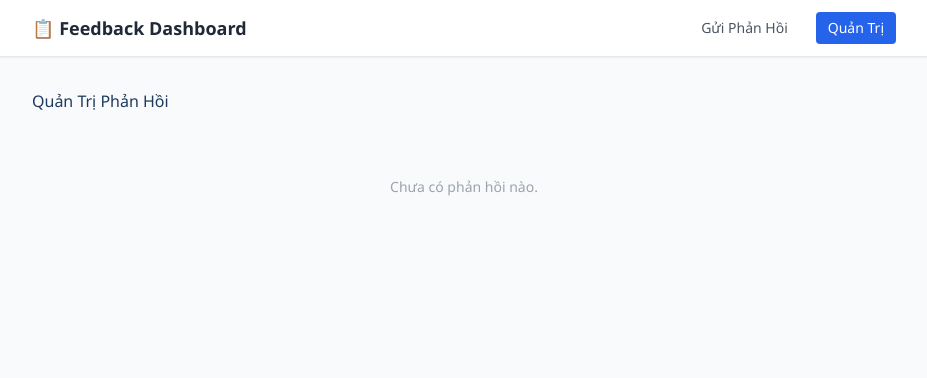
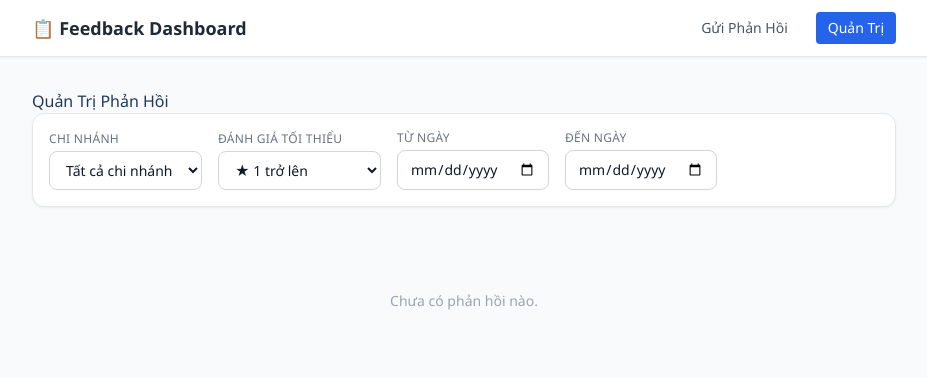
Before and after one commit to sinhvien4-pixel/feedback-dashboard, a plain HTML site: page pages/admin.html in a window 1280 px wide. Shown: the whole page, without its empty margins (176-1103 px from the left). Drawn offline with nearby package versions, Linux system fonts and the light colour scheme.

Commit message:
feat: admin filters — location, min rating, date range

```diff
--- a/pages/admin.html
+++ b/pages/admin.html
@@ -12,6 +12,40 @@
 
   <div class="page-container">
     <h1>Quản Trị Phản Hồi</h1>
+
+    <!-- Filters -->
+    <div class="bg-white border border-gray-200 rounded-xl shadow-sm p-4 mb-5 flex flex-wrap gap-4 items-end">
+      <div class="flex flex-col gap-1">
+        <label class="text-xs font-medium text-gray-500 uppercase tracking-wide" for="filterLocation">Chi nhánh</label>
+        <select id="filterLocation" class="border border-gray-300 rounded-lg px-3 py-2 text-sm bg-white focus:outline-none focus:ring-2 focus:ring-blue-400">
+          <option value="">Tất cả chi nhánh</option>
+          <option value="Hà Nội">Hà Nội</option>
+          <option value="Đà Nẵng">Đà Nẵng</option>
+          <option value="TP.HCM">TP.HCM</option>
+        </select>
+      </div>
+
+      <div class="flex flex-col gap-1">
+        <label class="text-xs font-medium text-gray-500 uppercase tracking-wide" for="filterRating">Đánh giá tối thiểu</label>
+        <select id="filterRating" class="border border-gray-300 rounded-lg px-3 py-2 text-sm bg-white focus:outline-none focus:ring-2 focus:ring-blue-400">
+          <option value="1">★ 1 trở lên</option>
+          <option value="2">★★ 2 trở lên</option>
+          <option value="3">★★★ 3 trở lên</option>
+          <option value="4">★★★★ 4 trở lên</option>
+          <option value="5">★★★★★ 5 sao</option>
+        </select>
+      </div>
+
+      <div class="flex flex-col gap-1">
+        <label class="text-xs font-medium text-gray-500 uppercase tracking-wide" for="filterFrom">Từ ngày</label>
+        <input id="filterFrom" type="date" class="border border-gray-300 rounded-lg px-3 py-2 text-sm focus:outline-none focus:ring-2 focus:ring-blue-400" />
+      </div>
+
+      <div class="flex flex-col gap-1">
+        <label class="text-xs font-medium text-gray-500 uppercase tracking-wide" for="filterTo">Đến ngày</label>
+        <input id="filterTo" type="date" class="border border-gray-300 rounded-lg px-3 py-2 text-sm focus:outline-none focus:ring-2 focus:ring-blue-400" />
+      </div>
+    </div>
 
     <div id="tableWrap"></div>
   </div>
@@ -38,20 +72,44 @@
     }
 
     function render() {
-      const entries = JSON.parse(localStorage.getItem('feedbackEntries') || '[]');
+      const all = JSON.parse(localStorage.getItem('feedbackEntries') || '[]');
+      const sorted = [...all].sort((a, b) => new Date(b.timestamp) - new Date(a.timestamp));
+
+      const location  = document.getElementById('filterLocation').value;
+      const minRating = Number(document.getElementById('filterRating').value);
+      const fromVal   = document.getElementById('filterFrom').value;   // 'YYYY-MM-DD' or ''
+      const toVal     = document.getElementById('filterTo').value;
+
+      const fromDate = fromVal ? new Date(fromVal + 'T00:00:00') : null;
+      const toDate   = toVal   ? new Date(toVal   + 'T23:59:59') : null;
+
+      const filtered = sorted.filter(e => {
+        if (location && e.location !== location) return false;
+        if (e.rating < minRating) return false;
+        const ts = new Date(e.timestamp);
+        if (fromDate && ts < fromDate) return false;
+        if (toDate   && ts > toDate)   return false;
+        return true;
+      });
+
       const wrap = document.getElementById('tableWrap');
 
-      if (entries.length === 0) {
-        wrap.innerHTML = `
-          <div class="text-center py-16 text-gray-400 text-sm">
-            Chưa có phản hồi nào.
-          </div>`;
+      const summary = `<p class="mb-3 text-sm text-gray-500">
+        Hiển thị <span class="font-semibold text-gray-800">${filtered.length}</span>
+        / <span class="font-semibold text-gray-800">${sorted.length}</span> phản hồi
+      </p>`;
+
+      if (sorted.length === 0) {
+        wrap.innerHTML = `<div class="text-center py-16 text-gray-400 text-sm">Chưa có phản hồi nào.</div>`;
         return;
       }
 
-      const sorted = [...entries].sort((a, b) => new Date(b.timestamp) - new Date(a.timestamp));
+      if (filtered.length === 0) {
+        wrap.innerHTML = summary + `<div class="text-center py-16 text-gray-400 text-sm">Không có phản hồi nào khớp với bộ lọc.</div>`;
+        return;
+      }
 
-      const rows = sorted.map(e => `
+      const rows = filtered.map(e => `
         <tr class="border-t border-gray-100 hover:bg-gray-50">
           <td class="px-4 py-3 text-sm text-gray-500 whitespace-nowrap">${formatDate(e.timestamp)}</td>
           <td class="px-4 py-3 text-sm font-medium text-gray-800">${e.location}</td>
@@ -60,7 +118,7 @@
           <td class="px-4 py-3 text-sm text-gray-700">${e.comment}</td>
         </tr>`).join('');
 
-      wrap.innerHTML = `
+      wrap.innerHTML = summary + `
         <div class="overflow-x-auto rounded-xl border border-gray-200 shadow-sm">
           <table class="w-full text-left bg-white">
             <thead class="bg-gray-50 text-xs font-semibold text-gray-500 uppercase tracking-wide">
@@ -74,9 +132,12 @@
             </thead>
             <tbody>${rows}</tbody>
           </table>
-        </div>
-        <p class="mt-3 text-xs text-gray-400 text-right">${sorted.length} phản hồi</p>`;
+        </div>`;
     }
+
+    ['filterLocation', 'filterRating', 'filterFrom', 'filterTo'].forEach(id => {
+      document.getElementById(id).addEventListener('change', render);
+    });
 
     render();
   </script>
```
